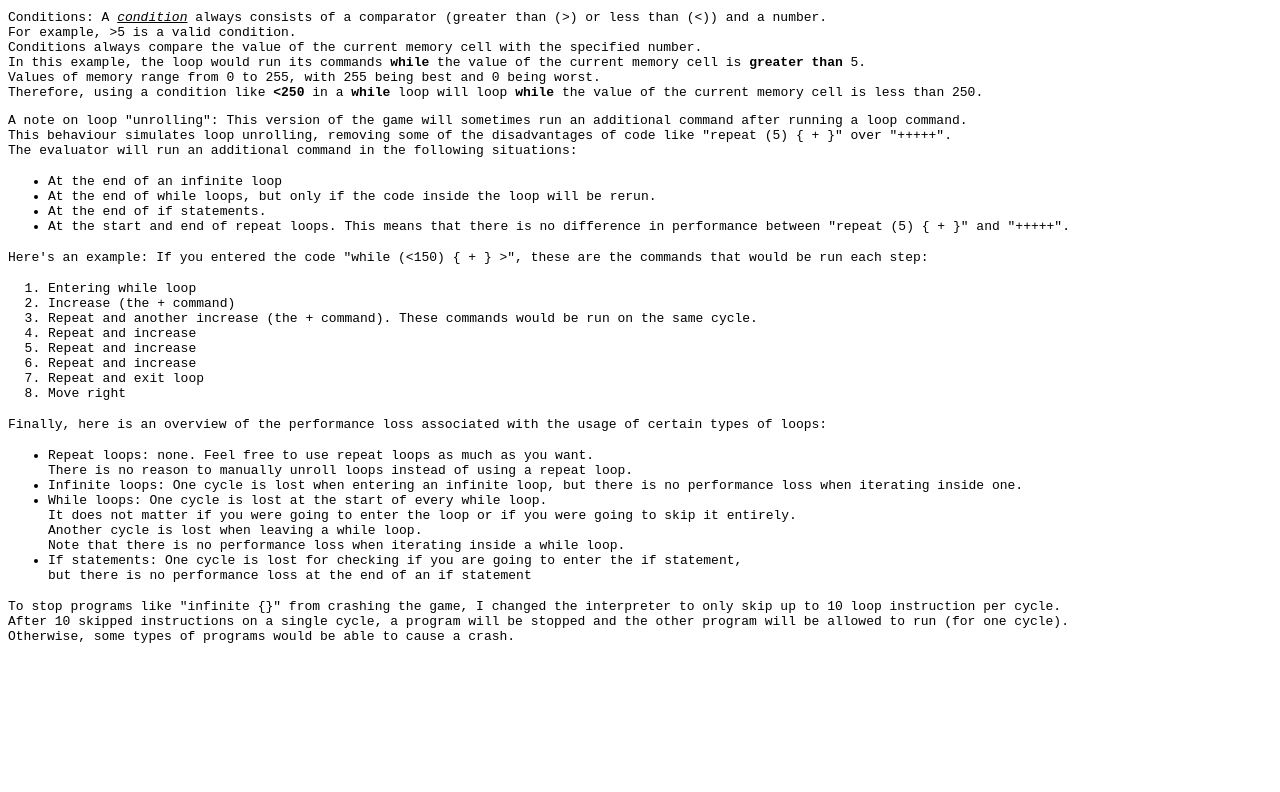
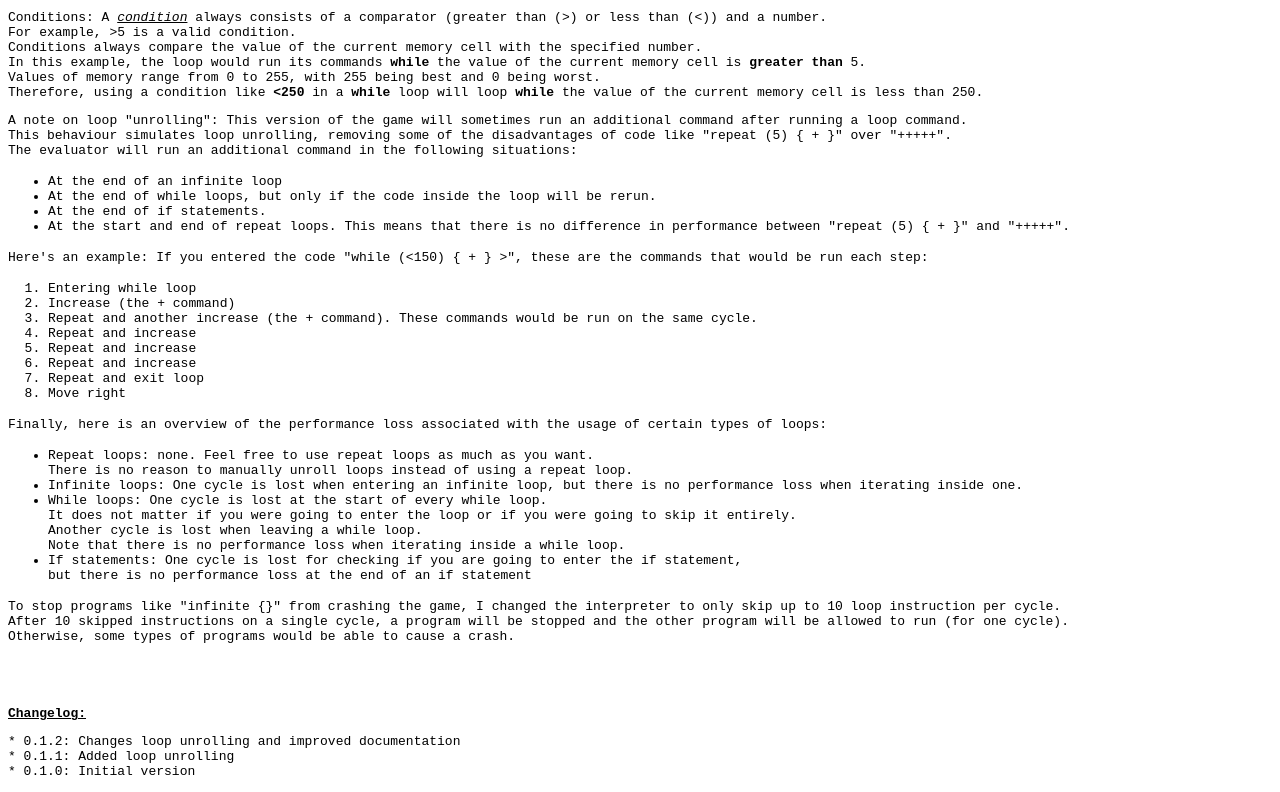
Before and after one commit to JJJollyjim/GreyApocalypse, a plain HTML site: page GreyApocalypse/index.html in a window 1280 px wide. Shown: the part 1338-2130 px from the top of the page. Before the commit the page ends 1995 px from the top, so only its background shows below. Drawn offline with Linux system fonts and the light colour scheme.

Commit message:
Added small changelog to bottom of page

```diff
--- a/GreyApocalypse/index.html
+++ b/GreyApocalypse/index.html
@@ -210,6 +210,14 @@
 						Otherwise, some types of programs would be able to cause a crash.
 					</p>
 				</p>
+				<br />
+				<br />
+				<p><b><u>Changelog:</u></b></p>
+				<p>
+					* 0.1.2: Changes loop unrolling and improved documentation<br />
+					* 0.1.1: Added loop unrolling<br />
+					* 0.1.0: Initial version
+				</p>
 			</div>
 		</div>
 	</div>
```
